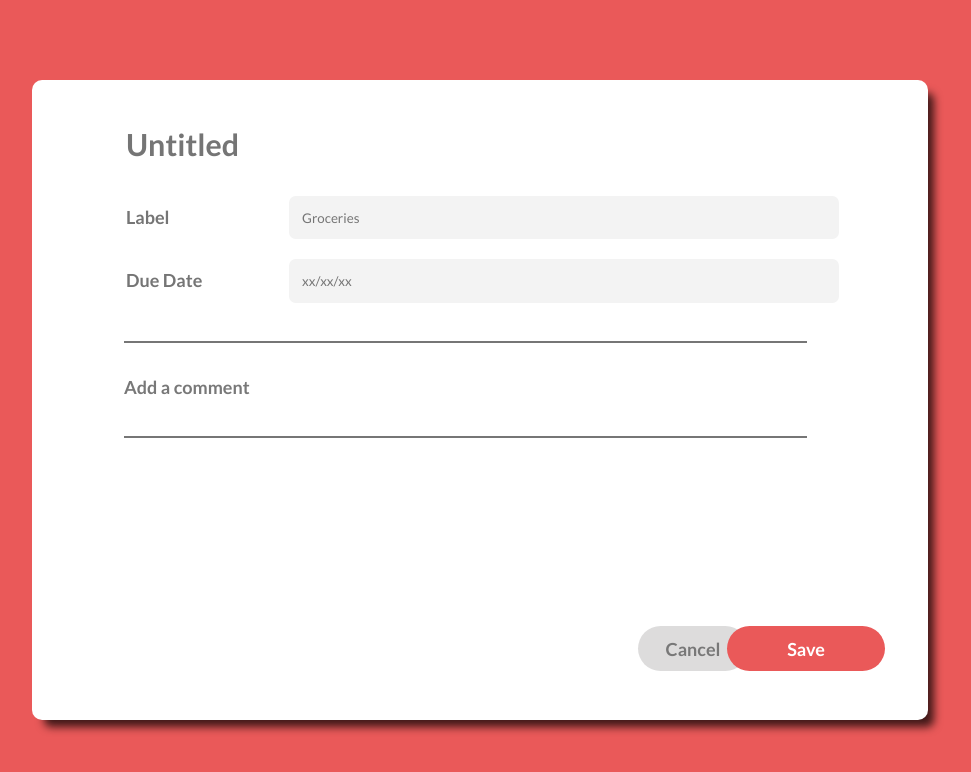
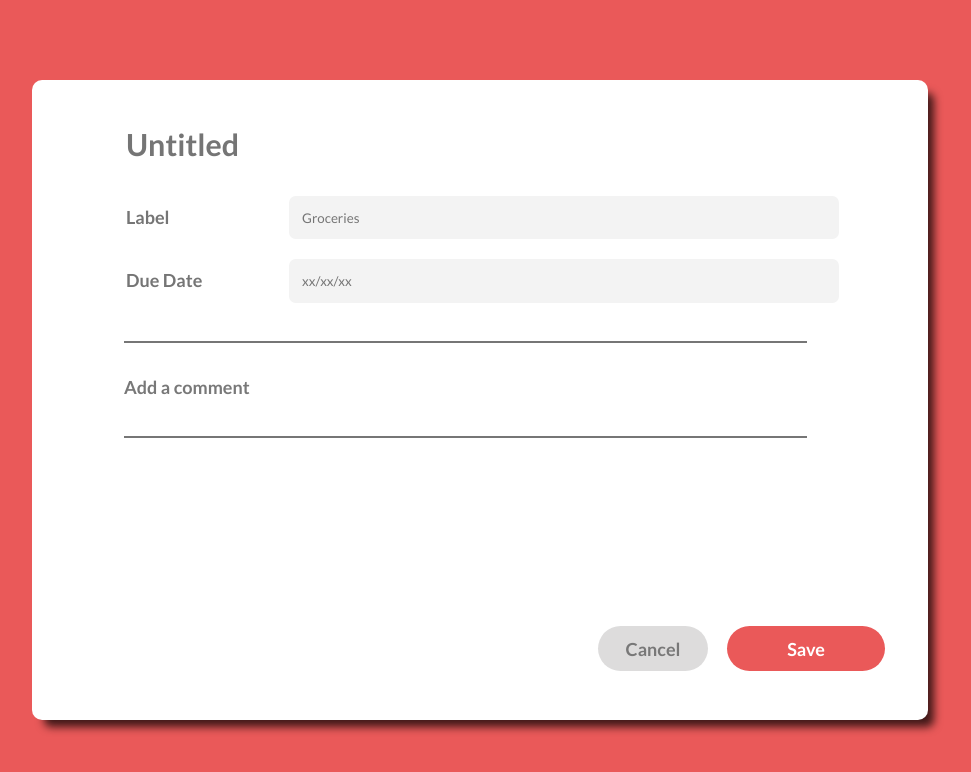
Before and after one commit to luis-unlam/Trabajo-React-GM2-, a React (Create React App) app: page /EditPage in a window 1280 px wide. Shown: the top 772 px of the page, without its empty margins (160-1131 px from the left). Built offline with nearby package versions, Linux system fonts and the light colour scheme.

Commit message:
feat: edit styles css

```diff
--- a/src/styles.css/global.css
+++ b/src/styles.css/global.css
@@ -84,7 +84,7 @@ h4 {
     position: absolute;
     bottom: 0;
     right: 0;
-    margin-right: 180px;
+    margin-right: 220px;
     margin-bottom: 49px;
     cursor: pointer;
   }
```
Also changed, not shown: src/components/CreatePage/TaskContent.css (indentation only).
